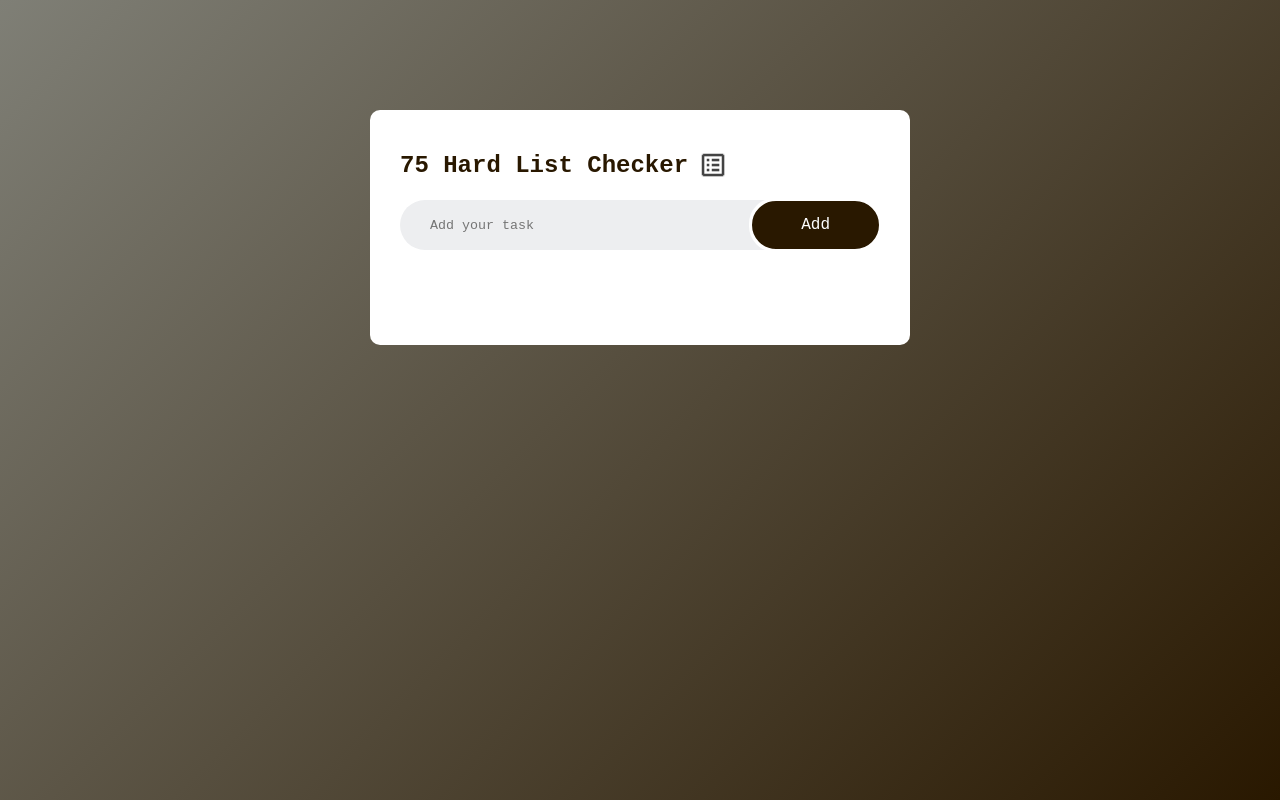
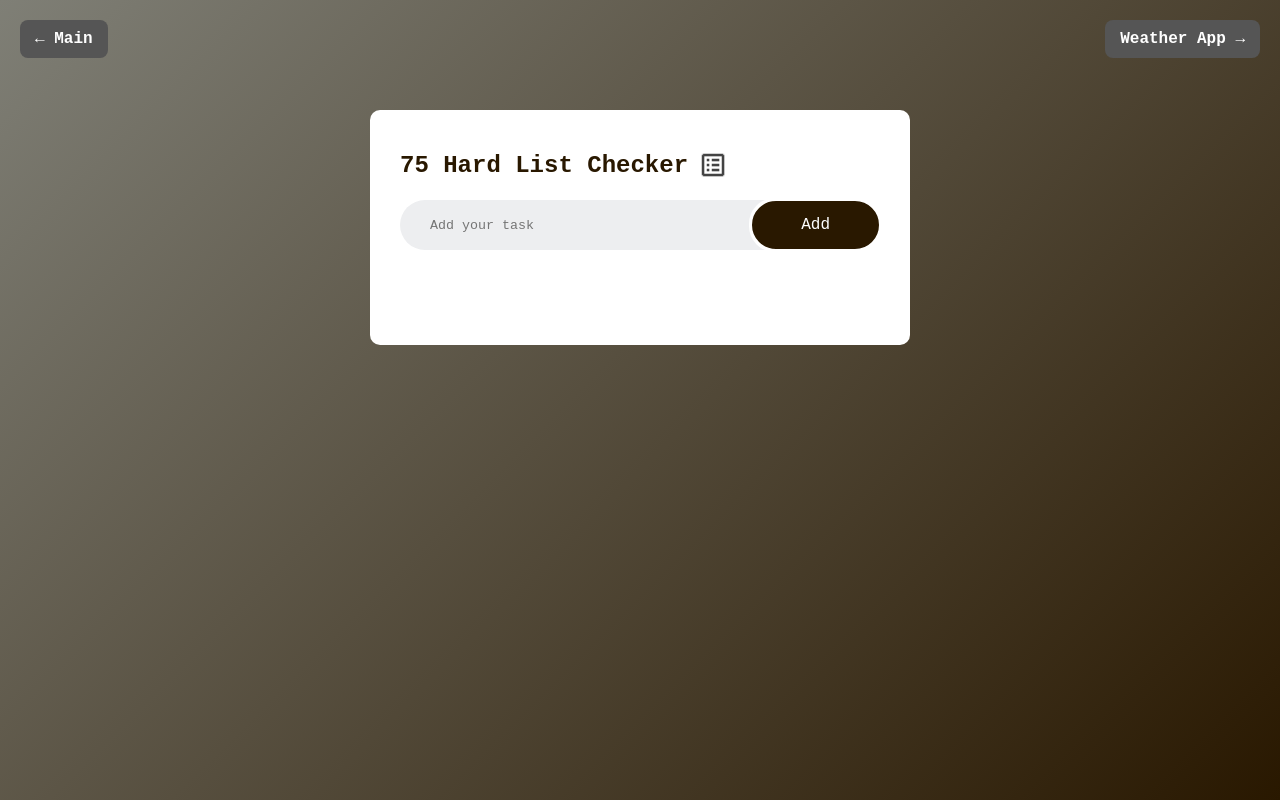
Before and after one commit to MaySamah/Presentation, a plain HTML site: page List/index.html in a window 1280 px wide. Drawn offline with Linux system fonts and the light colour scheme.

Commit message:
Adding forward Buttons

```diff
--- a/List/index.html
+++ b/List/index.html
@@ -7,6 +7,8 @@
     <title>Todo List</title>
 </head>
 <body>
+    <a href="../index.html" class="back-button">← Main</a>
+    <a href="../Weather/index.html" class="forward-button">Weather App →</a>
     <div class="container">
         <div class="todo-app">
             <h2>75 Hard List Checker <img src="img/list_alt_24dp_434343_FILL0_wght400_GRAD0_opsz24.png"> </h2>
--- a/List/style.css
+++ b/List/style.css
@@ -124,3 +124,43 @@ ul li span:hover
     {
         background: #edeef0;
     }
+
+.back-button
+    {
+        position: absolute;
+        top: 20px;
+        left: 20px;
+        background-color: #555;
+        color: white;
+        padding: 10px 15px;
+        border-radius: 8px;
+        text-decoration: none;
+        font-weight: bold;
+        transition: background 0.3s ease;
+        z-index: 1000;
+    }
+
+.back-button:hover
+    {
+        background-color: #333;
+    }
+
+.forward-button
+    {
+        position: absolute;
+        top: 20px;
+        right: 20px;
+        background-color: #555;
+        color: white;
+        padding: 10px 15px;
+        border-radius: 8px;
+        text-decoration: none;
+        font-weight: bold;
+        transition: background 0.3s ease;
+        z-index: 1000;
+    }
+
+.forward-button:hover
+    {
+        background-color: #333;
+    }
```
